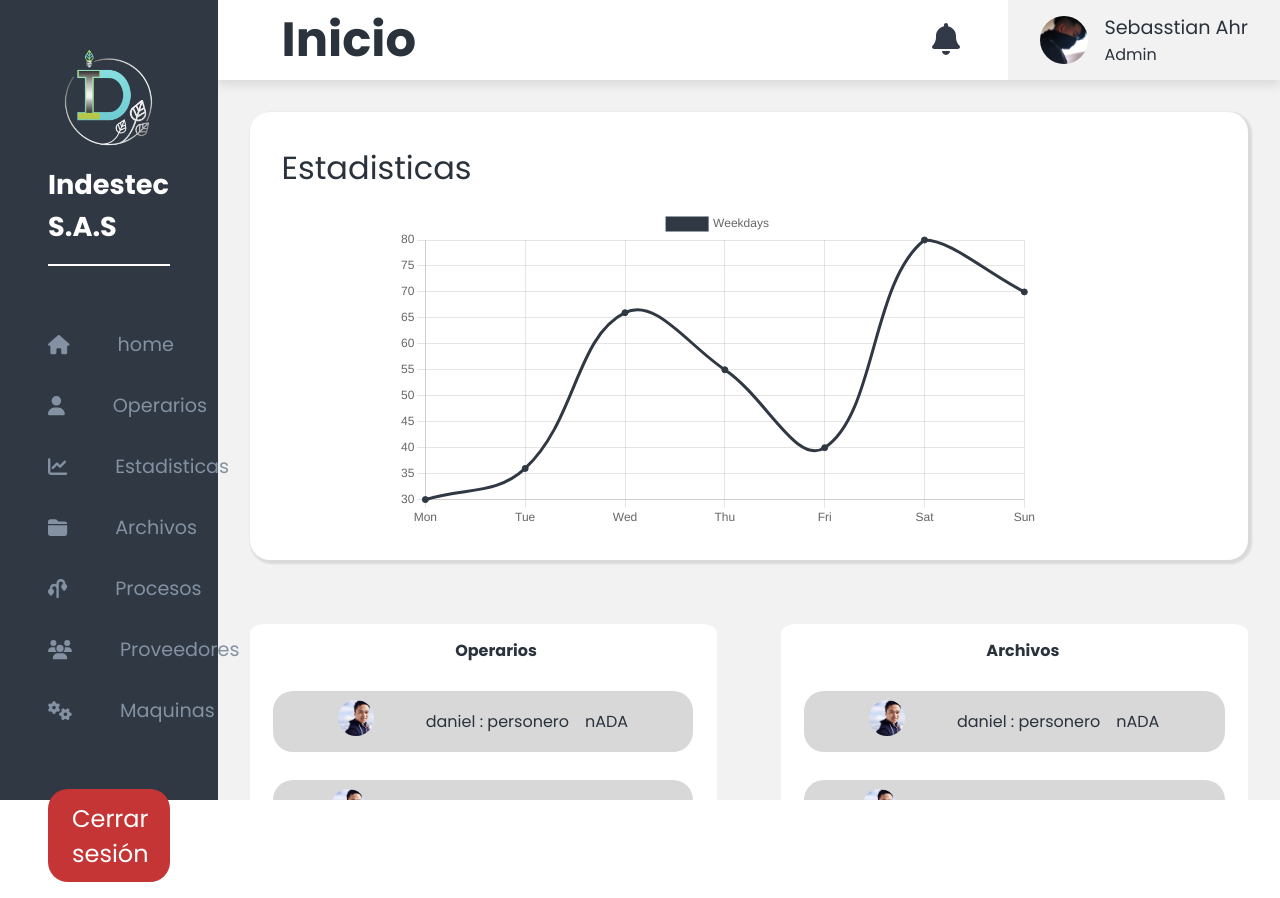
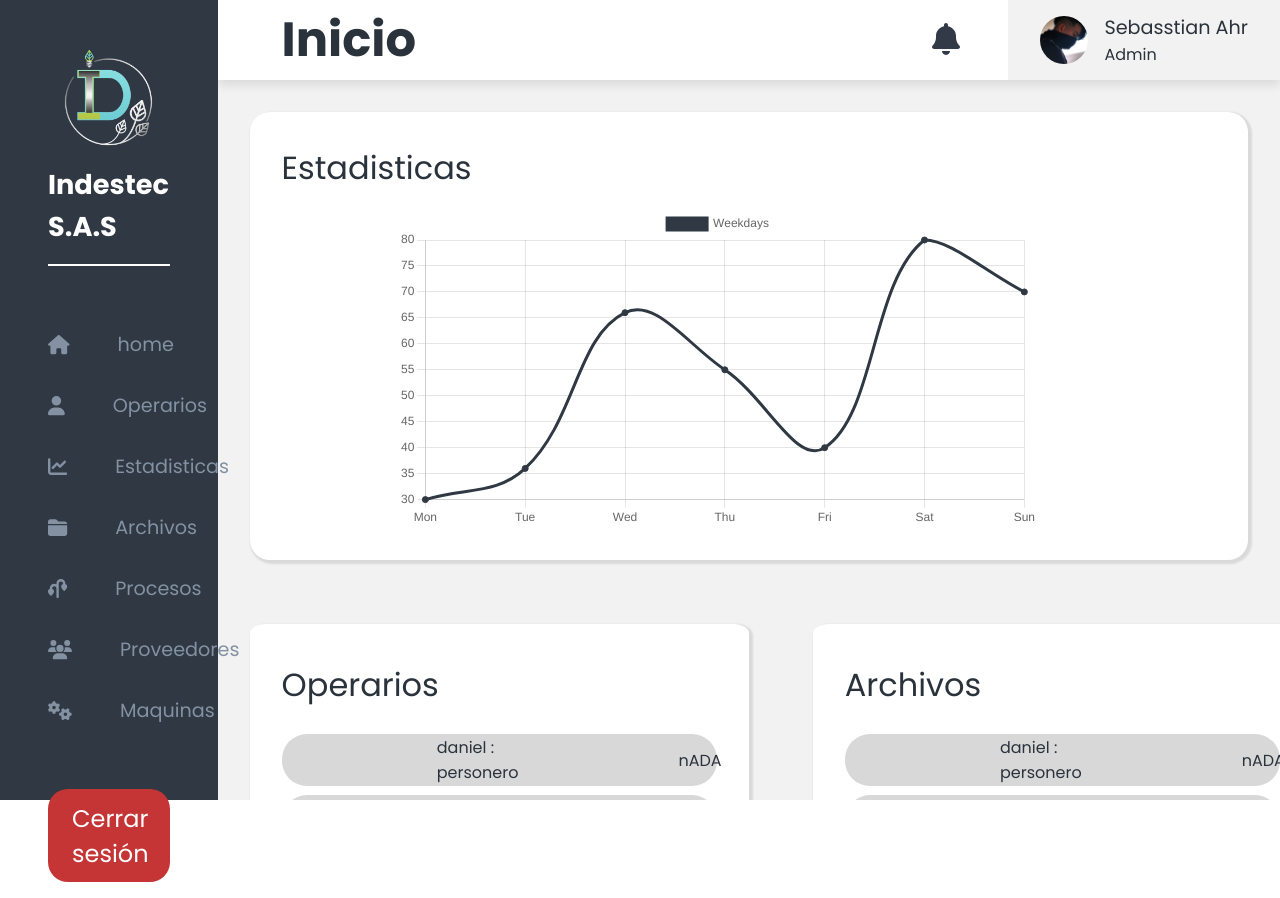
Before and after one commit to SebasstianAhr/proyecto-sena, a React (Vite) app: page / in a window 1280 px wide. Built offline with nearby package versions, Linux system fonts and the light colour scheme.

Commit message:
hice otra modificaciones en el home

```diff
--- a/src/components/FormLogin.jsx
+++ b/src/components/FormLogin.jsx
@@ -2,8 +2,10 @@ import imgLogo from "../../public/logo-indestec.svg";
 import { FontAwesomeIcon } from "@fortawesome/react-fontawesome";
 import { faLock, faUser } from "@fortawesome/free-solid-svg-icons";
 import { useForm } from "react-hook-form";
+import { useNavigate } from "react";
 
 const FormLogin = () => {
+  const navigate = useNavigate();
   const {
     handleSubmit,
     register,
@@ -25,7 +27,7 @@ const FormLogin = () => {
 
           <div className="cont-icon-input-form">
             <span>
-            <FontAwesomeIcon icon={faUser} />
+              <FontAwesomeIcon icon={faUser} />
             </span>
 
             <input
--- /dev/null
+++ b/src/components/componentProcesses/ProcessesHome.jsx
@@ -0,0 +1,14 @@
+import img from "../../../public/imagen-processes-home.jpg";
+
+const ProcessesHome = ({ tittle }) => {
+  return (
+    <div className="container-processes-home">
+      <div className="content-processes-home">
+        <p className="tittle-processes-home">{tittle}</p>
+      </div>
+      <img className="img-processes-home" src={img} alt="coffe" />
+    </div>
+  );
+};
+
+export default ProcessesHome;
--- a/src/components/componentsHome/componentes/Card_inicio.jsx
+++ b/src/components/componentsHome/componentes/Card_inicio.jsx
@@ -5,7 +5,7 @@ function Card_inicio(props) {
   return (
     <div className="contenedor-card-inicio">
       <div className="titulo-card">
-        <strong> {props.titulo} </strong>
+        <p className="titulo-card-component">{props.titulo}</p>
       </div>
       <div className="imagen-texto-color-icono">
         <div className="foto-inicio">
--- a/src/components/componentsHome/hojas-de-estilo/card_inicio.css
+++ b/src/components/componentsHome/hojas-de-estilo/card_inicio.css
@@ -7,6 +7,8 @@
   flex-wrap: wrap;
   align-content: space-around;
   justify-content: center;
+  padding: 2rem;
+  box-shadow: 2px 2px 2px 2px rgba(0, 0, 0, 0.1);
 }
 
 .contenedor-card-inicio:hover {
@@ -23,17 +25,17 @@
 .imagen-texto-color-icono {
   font-size: 1rem;
   background-color: rgb(216, 216, 216);
-  width: 90%;
-  height: 19%;
+  width: 100%;
+  height: 20%;
   display: flex;
-  justify-content: start;
+  justify-content: center;
   align-items: center;
-  justify-content: center;
-  border-radius: 20px;
-  gap: 1rem;
+  border-radius: 25px;
+  gap: 10rem;
 }
+
 .titulo-card {
-  display: flex;
-  flex-direction: column-reverse;
-  width: 12%;
+  width: 100%;
+  padding-bottom: 1rem;
+  font-size: 2rem;
 }
--- a/src/components/tableWorkers/Worker.jsx
+++ b/src/components/tableWorkers/Worker.jsx
@@ -1,6 +1,7 @@
 import { useContext, useState } from "react";
 import { globalContext } from "../contextWorkers/globalContext";
 import { FontAwesomeIcon } from "@fortawesome/react-fontawesome";
+
 import {
   faToggleOn,
   faToggleOff,
--- a/src/index.css
+++ b/src/index.css
@@ -445,3 +445,29 @@ tr:hover td {
   padding: 2rem;
   gap: 0 4rem;
 }
+
+/*estilos de la vista de procesos desde inicio*/
+
+.container-processes-home {
+  padding: 2rem;
+  width: 100%;
+  height: 40vh;
+  background-color: #fff;
+  font-size: 2rem;
+  border-radius: 15px;
+  box-shadow: 2px 2px 2px 2px rgba(0, 0, 0, 0.1);
+}
+.container-processes-home:hover {
+  transform: scale(1.009);
+  transition: 0.3s;
+}
+
+.tittle-processes-home {
+  padding-bottom: 1rem;
+}
+
+.img-processes-home {
+  width: 100%;
+  border-radius: 15px;
+  background-size: cover;
+}
--- a/src/pages/HomePage.jsx
+++ b/src/pages/HomePage.jsx
@@ -1,6 +1,7 @@
 import Layouts from "../layouts/Layouts";
 import Grafics from "../components/componentsStatistics/Grafics";
 import Card_inicio from "../components/componentsHome/componentes/card_inicio";
+import ProcessesHome from "../components/componentProcesses/ProcessesHome";
 
 import { Link } from "react-router-dom";
 const HomePage = () => {
@@ -53,7 +54,9 @@ const HomePage = () => {
       </div>
       <div className="container-statistic container-home">
         <div className="content-statistics ">
-          <Grafics tittle="Ultimo proceso: 03/JUL/2023" />
+          <Link className="link-home-style" to="/processes">
+            <ProcessesHome tittle="Procesos" />
+          </Link>
         </div>
         <div className="content-statistics">
           <Link className="link-home-style" to="/suppliers">
```
Also changed, not shown: src/components/componentsHome/componentes/Card.jsx (+2 -5 lines), public/imagen-processes-home.jpg (added).
